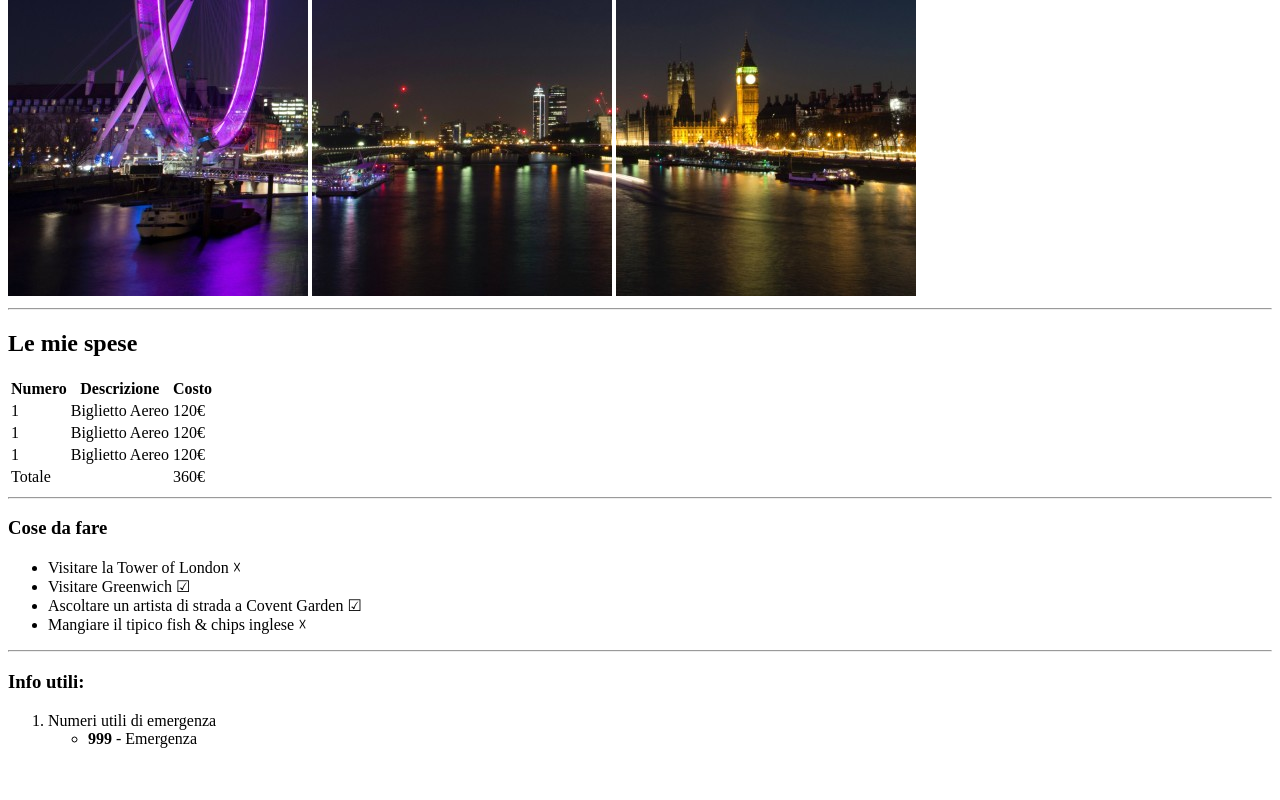
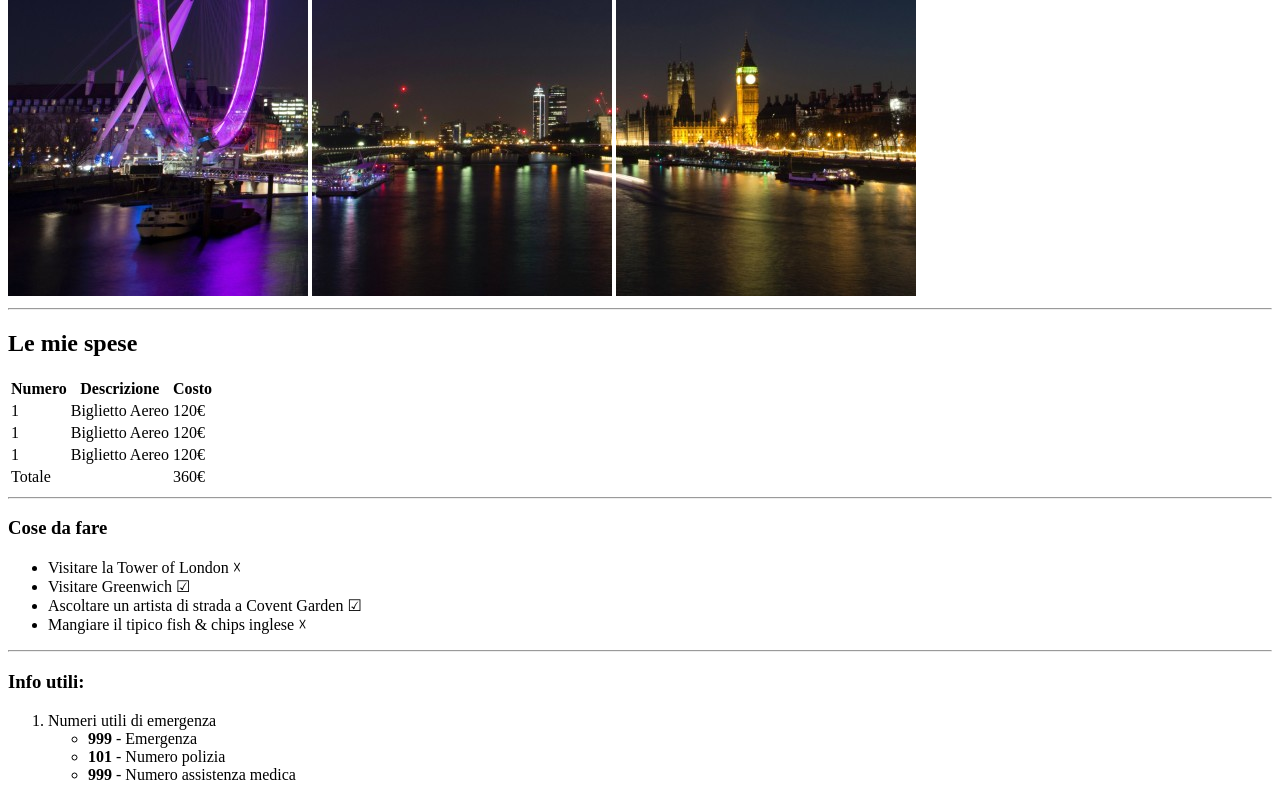
Before and after one commit to lorenzoferrante97/html-london-trip, a plain HTML site: page index.html in a window 1280 px wide. Shown: the part 384-1184 px from the top of the page. Before the commit the page ends 1148 px from the top, so only its background shows below. Drawn offline with Linux system fonts and the light colour scheme.

Commit message:
add: altri elem unordered list

```diff
--- a/index.html
+++ b/index.html
@@ -65,6 +65,8 @@
             Numeri utili di emergenza
             <ul>
                 <li><strong>999</strong> - Emergenza</li>
+                <li><strong>101</strong> - Numero polizia</li>
+                <li><strong>999</strong> - Numero assistenza medica</li>
             </ul>
         </li>
      </ol>
```
